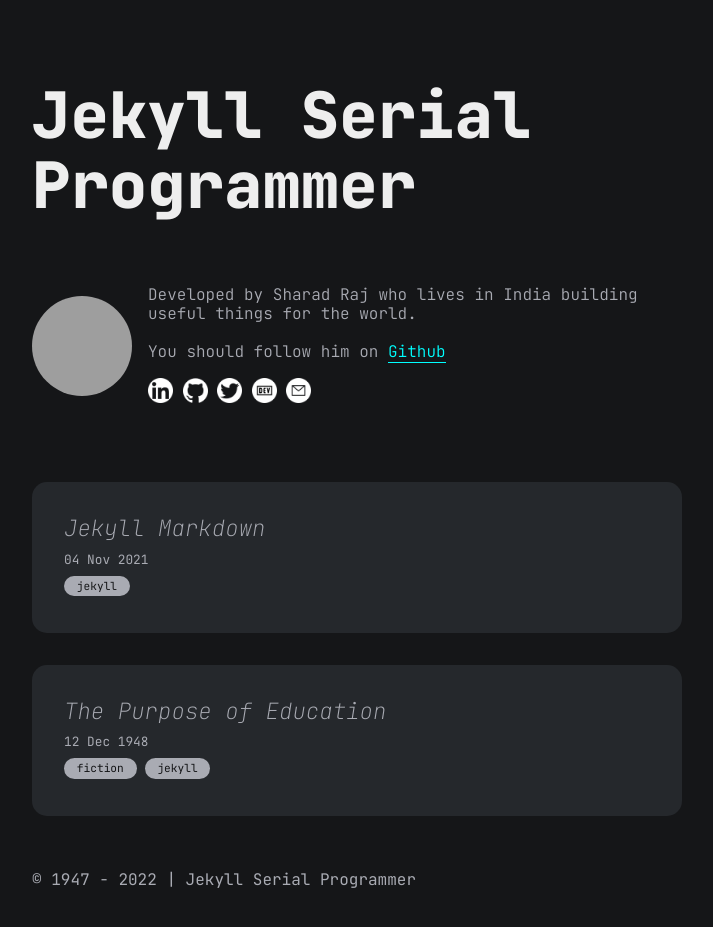
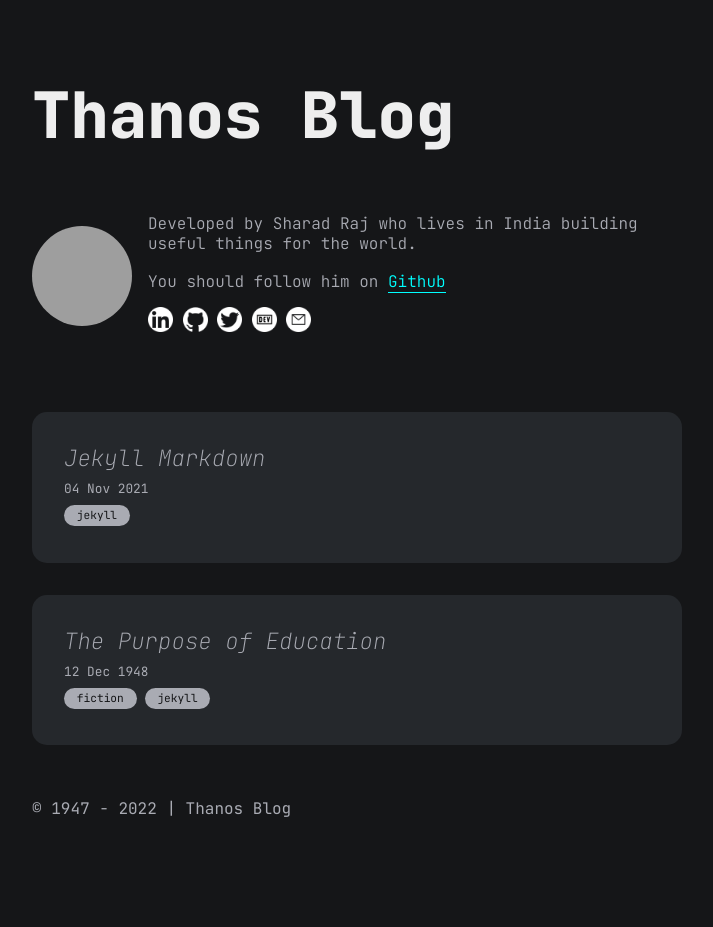
Before and after one commit to sharadcodes/jekyll-theme-serial-programmer, a Jekyll site: the page built from index.md, in a window 1280 px wide, cut to the strip 0-944 px from the top of the page. Shown: the top 927 px of the strip, without its empty margins (283-996 px from the left). Built offline with Jekyll 4.4.1, drawn with Linux system fonts in a browser that asks for light colours; after the commit the page ends 900 px from its top, so only the background shows below that; grey boxes are pictures that could not be loaded.

Commit message:
Update _config.yml

```diff
--- a/_config.yml
+++ b/_config.yml
@@ -1,12 +1,12 @@
-title: Jekyll Serial Programmer
+title: Thanos Blog
 markdown: kramdown
 url: ""
-baseurl: "/jekyll-theme-serial-programmer"
+baseurl: ""
 
 # for atom feed
 author:
-  name: Sharad Raj Singh Maurya
-  email: dev_sharad@outlook.com
+  name: Thanos Mourtzoukos
+  email: thanosmour.tk@gmail.com
 
 plugins:
   - jemoji
@@ -24,5 +24,5 @@ defaults:
       path: "_posts"
     values:
       layout: "post"
-      permalink: /posts/:title/
+      permalink: /:title/
 exclude: ["sitemap.xml", "feed.xml", "LICENSE", "README.md"]
```
